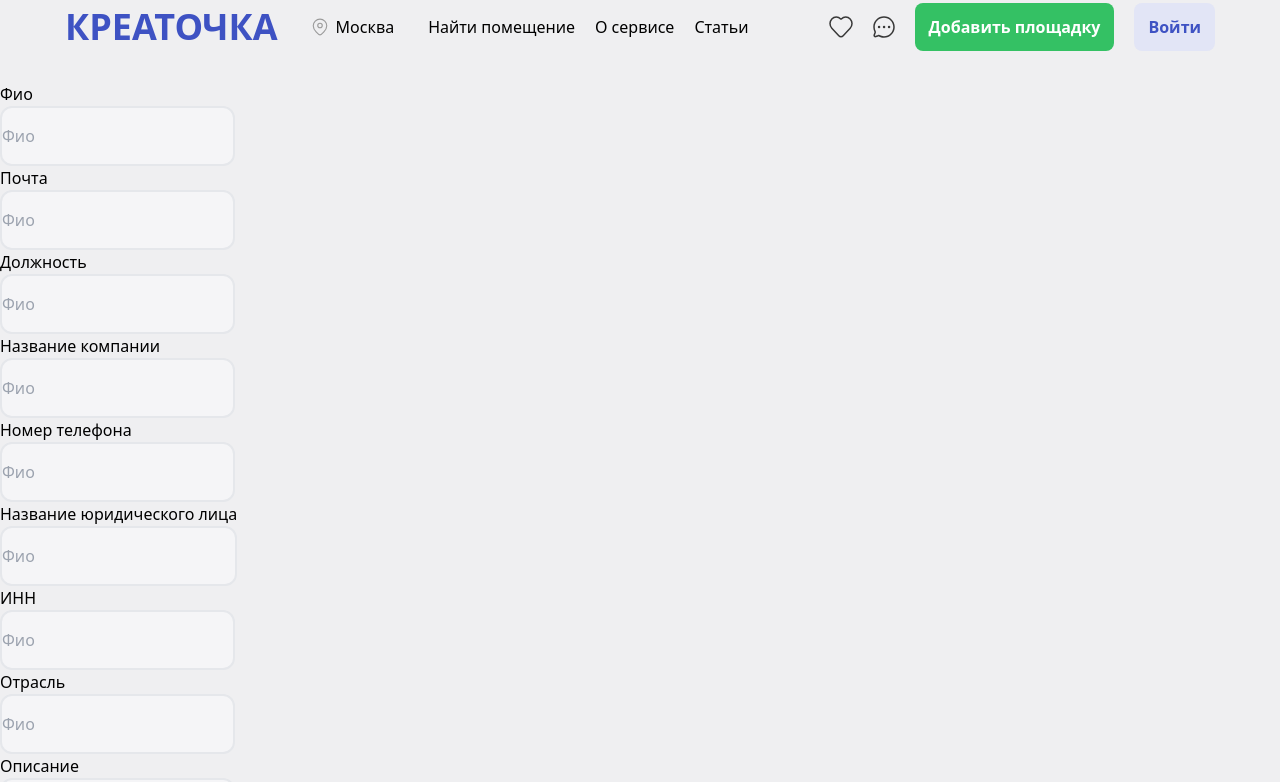
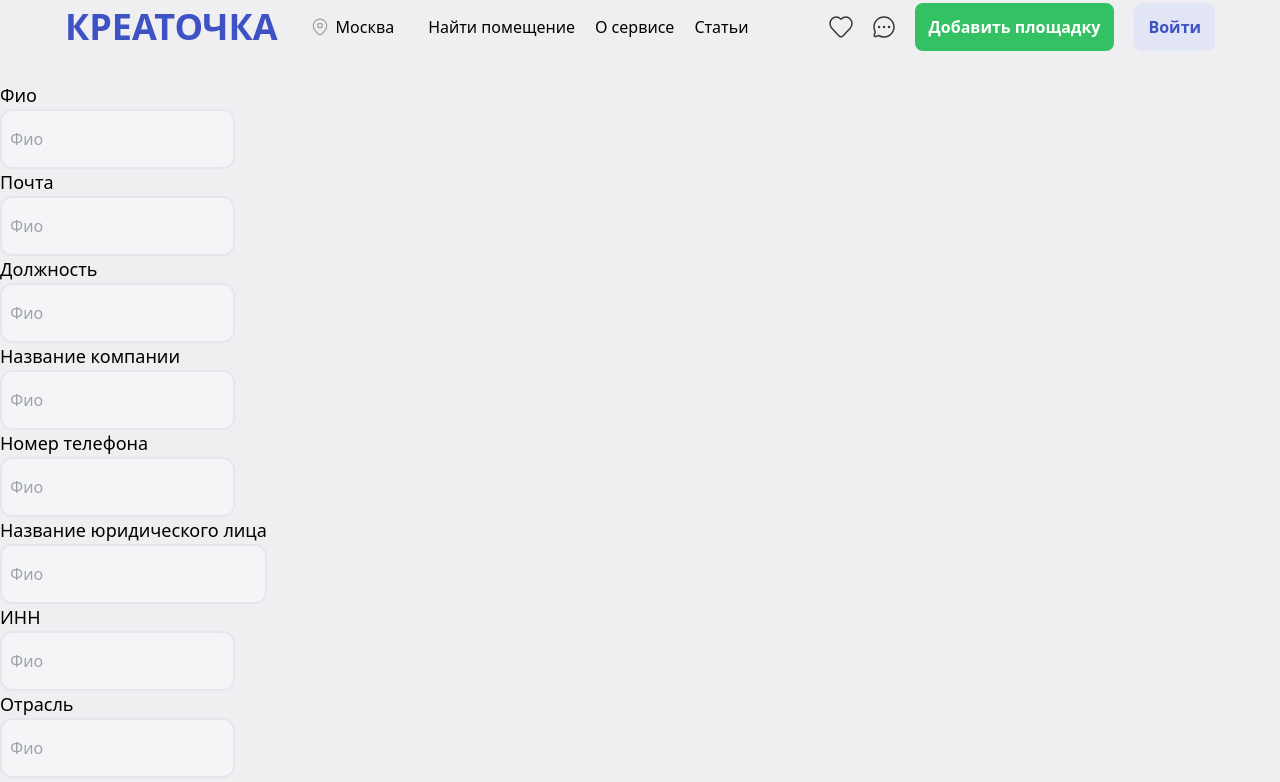
Before and after one commit to funsionx/creatochka, a Next.js app: page /reg in a window 1280 px wide. Shown: the top 782 px of the page. Built offline with nearby package versions, Linux system fonts and the light colour scheme.

Commit message:
some fixes

```diff
--- a/src/components/minor/CategorySelect.tsx
+++ b/src/components/minor/CategorySelect.tsx
@@ -40,6 +40,7 @@ const OnlyCategorySelect: React.FC<OnlyCategorySelectT> = (props) => {
     valueState,
     placeholder,
   } = props;
+  //eslint-disable-next-line react-hooks/rules-of-hooks
   const [selected, setSelected] =
     //eslint-disable-next-line react-hooks/rules-of-hooks
     valueState || React.useState();
@@ -85,6 +86,7 @@ const MulCategorySelect: React.FC<MulCategorySelectT> = (props) => {
     isBoldCategory,
     placeholder,
   } = props;
+  //eslint-disable-next-line react-hooks/rules-of-hooks
   const [selectedValue, setSelectedValue] =
     //eslint-disable-next-line react-hooks/rules-of-hooks
     valueMulState || React.useState();
--- a/src/components/minor/CustomInput.tsx
+++ b/src/components/minor/CustomInput.tsx
@@ -50,13 +50,16 @@ const CustomInput: FC<ICustomInput> = (props) => {
   return type !== "password" ? (
     <div className="max-w-fit">
       <label htmlFor={label} className="flex flex-col">
-        {label}
+        <h5>{label}</h5>
         <input
-          className={"h-[60px] rounded-[12px] border-2 bg-gray-5 focus:border-blue-primary focus:bg-white " + twStyles}
+          className={
+            "h-[60px] rounded-[12px] border-2 bg-gray-5 focus:border-blue-primary focus:bg-white " +
+            twStyles
+          }
           value={value}
           type={type}
           onChange={handleChange}
-          placeholder={placeholder}
+          placeholder={"  " + placeholder}
           onFocus={handleFocus}
         />
       </label>
```
Also changed, not shown: src/components/major/Forms/EmailRegister.tsx (deleted, +0 -37 lines).
